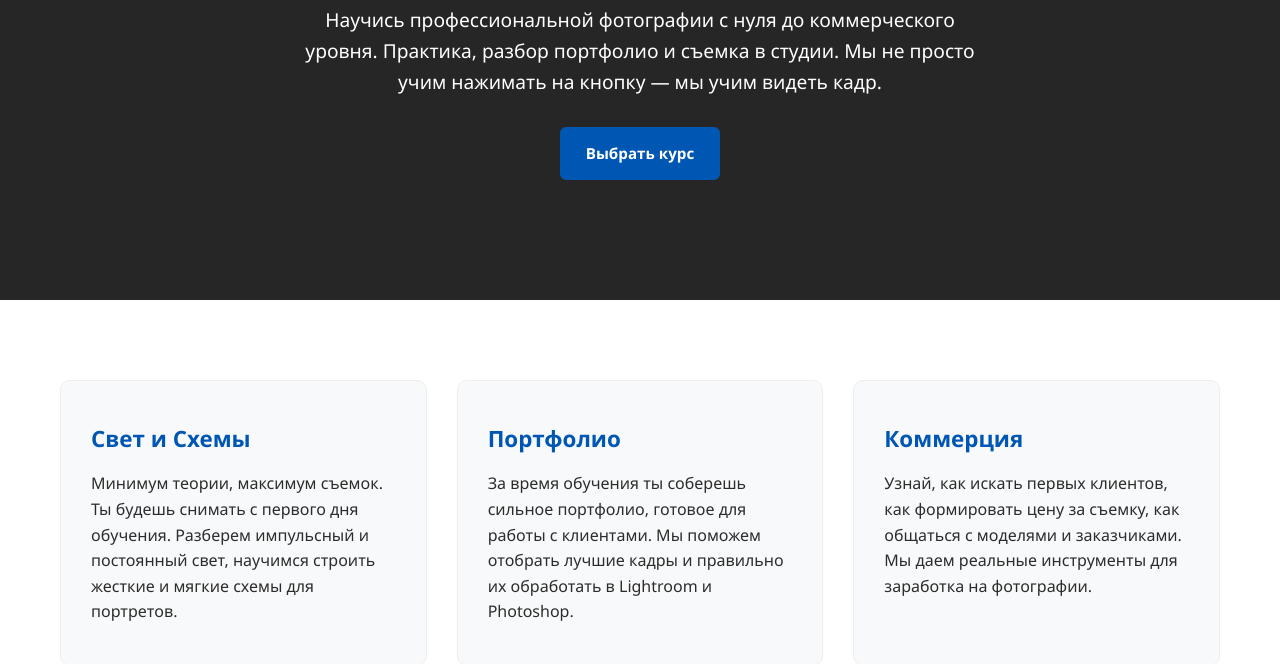
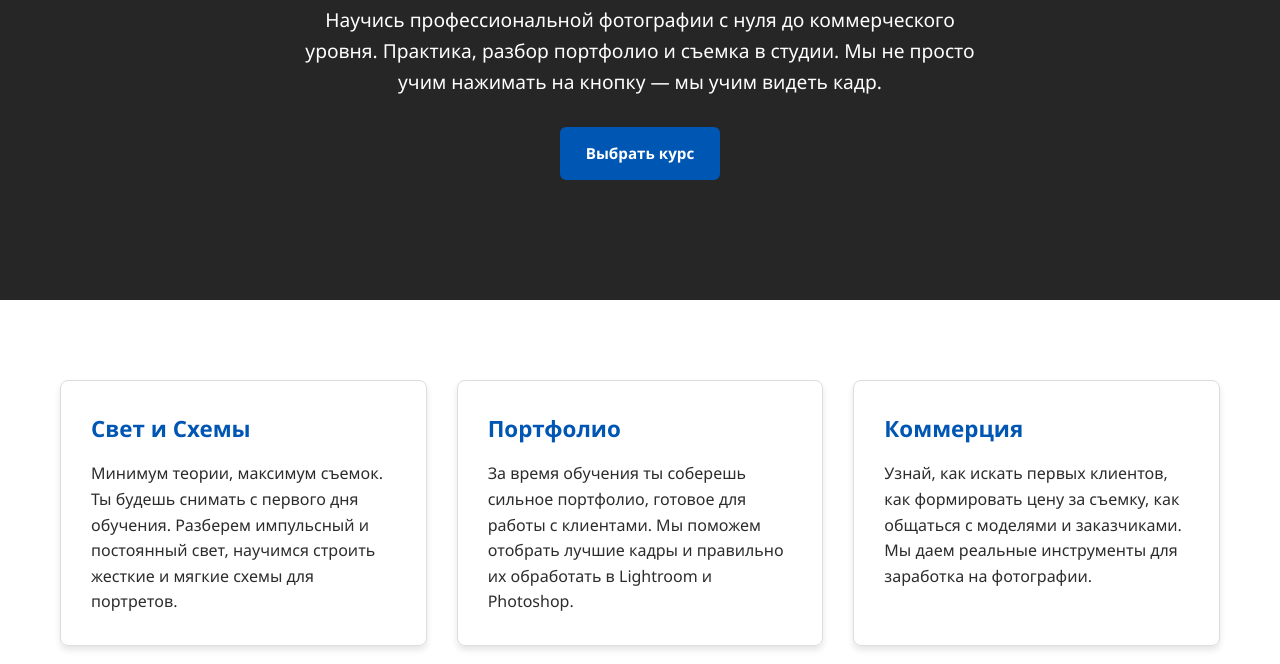
Before and after one commit to NeznaiuKto/FotoStudio, a plain HTML site: page index.html in a window 1280 px wide. Shown: the part 294-958 px from the top of the page. Drawn offline with Linux system fonts and the light colour scheme.

Commit message:
Update style.css
Обновлено оформление информационного блока

```diff
--- a/style.css
+++ b/style.css
@@ -165,11 +165,12 @@
 }
 
 .feature-card {
-    padding: 40px 30px;
-    background: #f8f9fa;
-    border-radius: 10px;
-    border: 1px solid #eee;
+    padding: 30px;
+    background-colour: #f4f4f4;
+    border-radius: 8px;
+    border: 1px solid #ddd;
     transition: transform 0.3s;
+    box-shadow: 0 4px 6px rgba(0,0,0,0.1);
 }
 
 .feature-card:hover {
```
